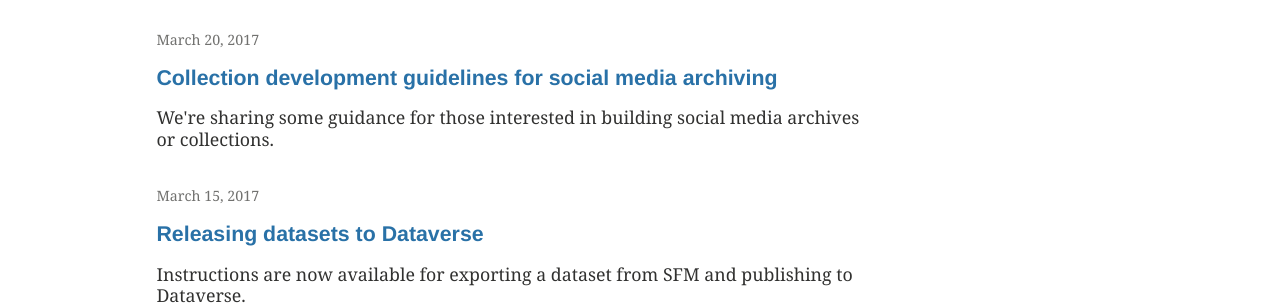
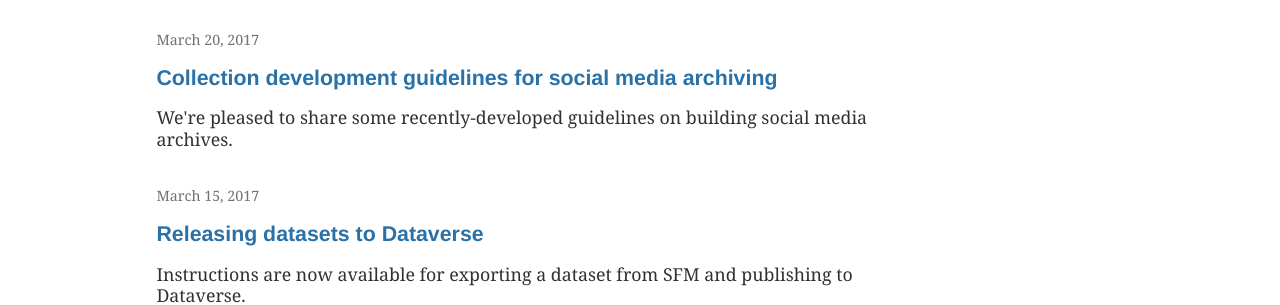
Before and after one commit to gwu-libraries/sfm-ui, a Jekyll site: the page built from index.md, in a window 1280 px wide and 900 px high, scrolled down 538 px. Shown: the part 155-460 px from the top of the window. Built offline with Jekyll 4.4.1, drawn with Linux system fonts in a browser that asks for light colours; comment, search, counter and statistics services are not loaded.

Commit message:
excerpt tweak

```diff
--- a/_posts/2017-03-20-guidelines.md
+++ b/_posts/2017-03-20-guidelines.md
@@ -5,7 +5,7 @@ permalink: /posts/2017-03-20-releasing-datasets
 date: 2017-03-20
 modified: 2017-03-20
 author: rachel_trent
-excerpt: "We're sharing some guidance for those interested in building social media archives or collections."
+excerpt: "We're pleased to share some recently-developed guidelines on building social media archives."
 
 ---
 
```
